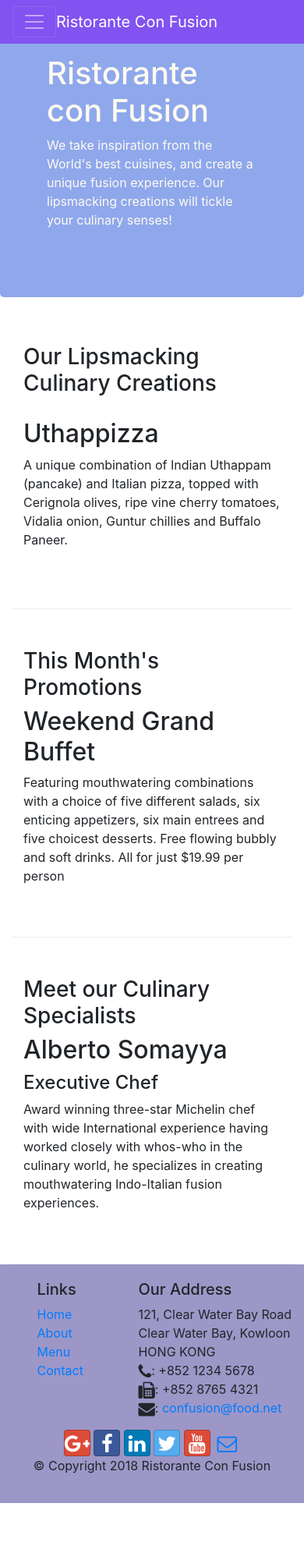
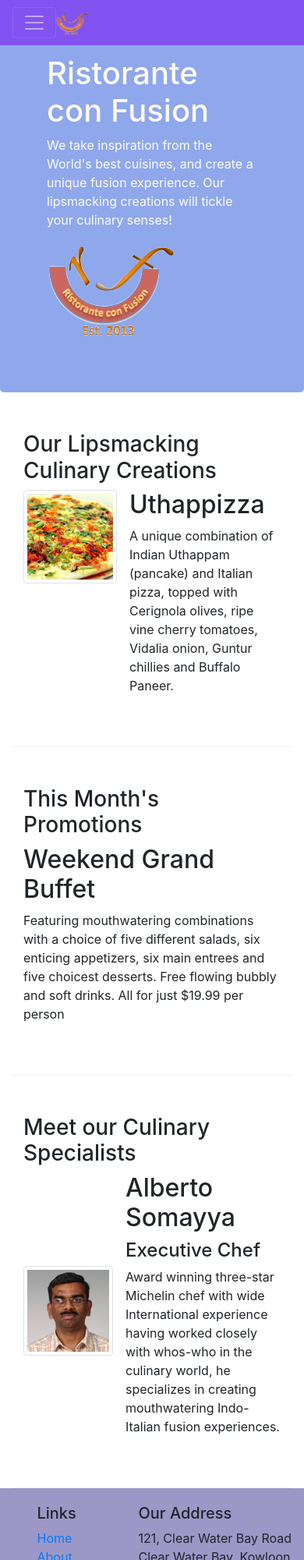
Before and after one commit to acceleraterA/confusion, a website: page index.html in a window 390 px wide. Shown: the top 2000 px of the page at 78% size. Before the commit the page ends 1927 px from the top, so only its background shows below. Drawn offline with nearby package versions, Linux system fonts and the light colour scheme.

Commit message:
images and media

```diff
--- a/index.html
+++ b/index.html
@@ -22,7 +22,7 @@
             <button class="navbar-toggler" type="button" data-toggle="collapse" data-target="#Navbar">
                 <span class="navbar-toggler-icon"></span>
             </button>
-            <a class="navbar-brand mr-auto" href="#">Ristorante Con Fusion</a>
+            <a class="navbar-brand mr-auto" href="#"><img src="img/logo.png" height="30" width="41"></a>
             <div class="collapse navbar-collapse" id="Navbar">
                 <ul class="navbar-nav mr-auto">
                     <li class="nav-item active"><a class="nav-link" href="#"><span class="fa fa-home fa-lg"></span> Home</a></li>
@@ -41,7 +41,8 @@
                     <h1>Ristorante con Fusion</h1>
                     <p>We take inspiration from the World's best cuisines, and create a unique fusion experience. Our lipsmacking creations will tickle your culinary senses!</p>
                 </div>
-                <div class="col-12 col-sm">
+                <div class="col-12 col-sm align-self-center">
+                    <img src="img/logo.png" class="img-fluid">
                 </div>
             </div>
         </div>
@@ -53,8 +54,14 @@
                 <h3>Our Lipsmacking Culinary Creations</h3>
             </div>
             <div class="col col-sm order-sm-first col-md">
-                <h2>Uthappizza</h2>
-                <p>A unique combination of Indian Uthappam (pancake) and Italian pizza, topped with Cerignola olives, ripe vine cherry tomatoes, Vidalia onion, Guntur chillies and Buffalo Paneer.</p>
+                <div class="media">
+                    <img class="d-flex mr-3 img-thumbnail aligh-self-center" src="img/uthappizza.png" alt="uthappizza">
+                    <div class="media-body">
+                        <h2 class="mt-0">Uthappizza</h2>
+                        <p class="d-done d-sm-block">A unique combination of Indian Uthappam (pancake) and Italian pizza, topped with Cerignola olives, ripe vine cherry tomatoes, Vidalia onion, Guntur chillies and Buffalo Paneer.</p>
+                    </div>
+                </div>
+
             </div>
         </div>
 
@@ -74,9 +81,15 @@
                 <h3>Meet our Culinary Specialists</h3>
             </div>
             <div class="col col-sm order-sm-first col-md">
-                <h2>Alberto Somayya</h2>
-                <h4>Executive Chef</h4>
-                <p>Award winning three-star Michelin chef with wide International experience having worked closely with whos-who in the culinary world, he specializes in creating mouthwatering Indo-Italian fusion experiences. </p>
+                <div class="media">
+                    <img class="d-flex mr-3 img-thumbnail align-self-center" src="img/alberto.png" alt="alberto">
+                    <div class="media-body">
+                        <h2 class="mt-0">Alberto Somayya</h2>
+                        <h4>Executive Chef</h4>
+                        <p class="d-done d-sm-block">Award winning three-star Michelin chef with wide International experience having worked closely with whos-who in the culinary world, he specializes in creating mouthwatering Indo-Italian fusion experiences. </p>
+                    </div>
+                </div>
+
             </div>
         </div>
     </div>
```
Also changed, not shown: aboutus.html (+4 -2 lines), contactus.html (+5 -4 lines), img/alberto.png (added), img/buffet.png (added), img/logo.png (added), img/uthappizza.png (added), 1 other file.
